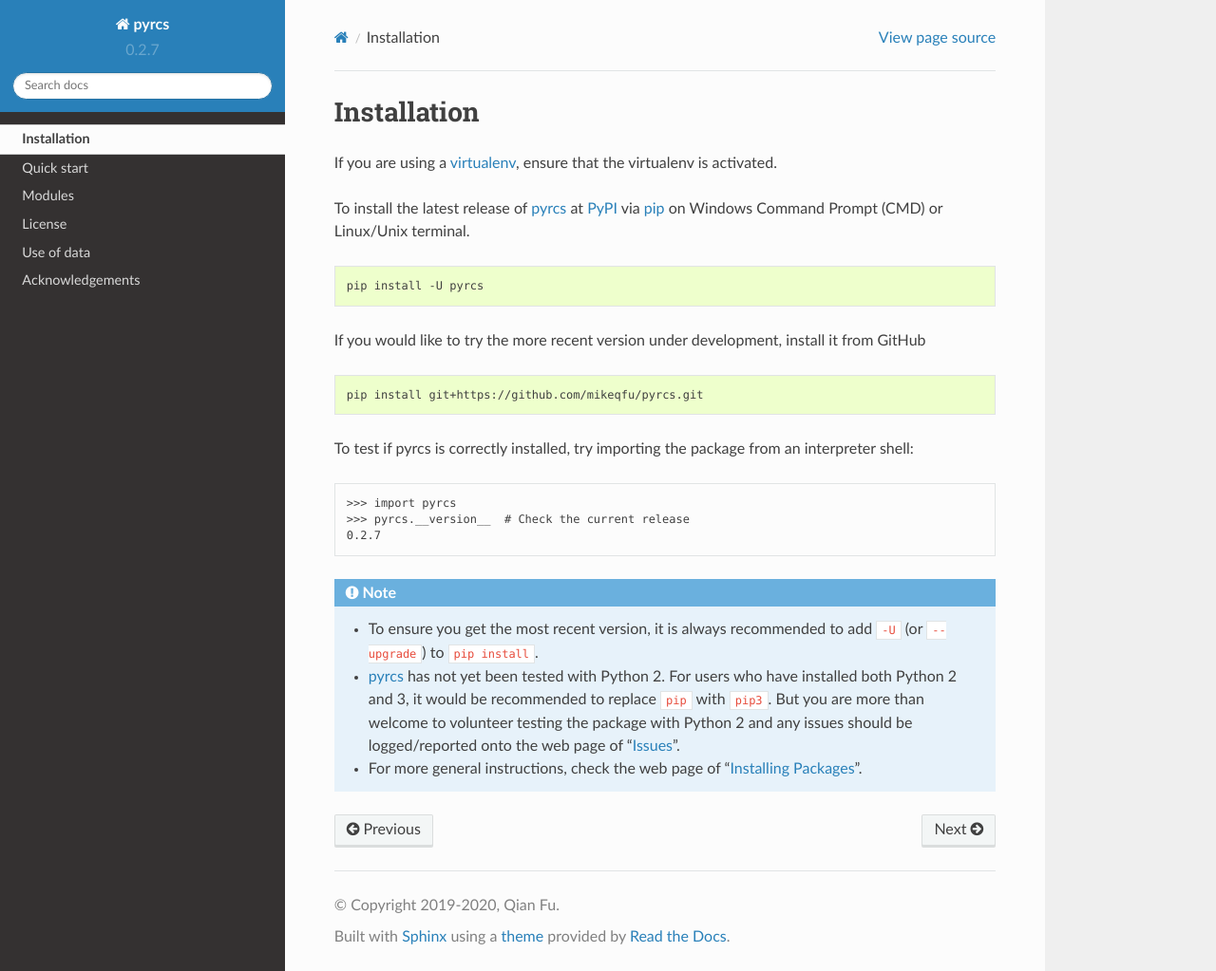
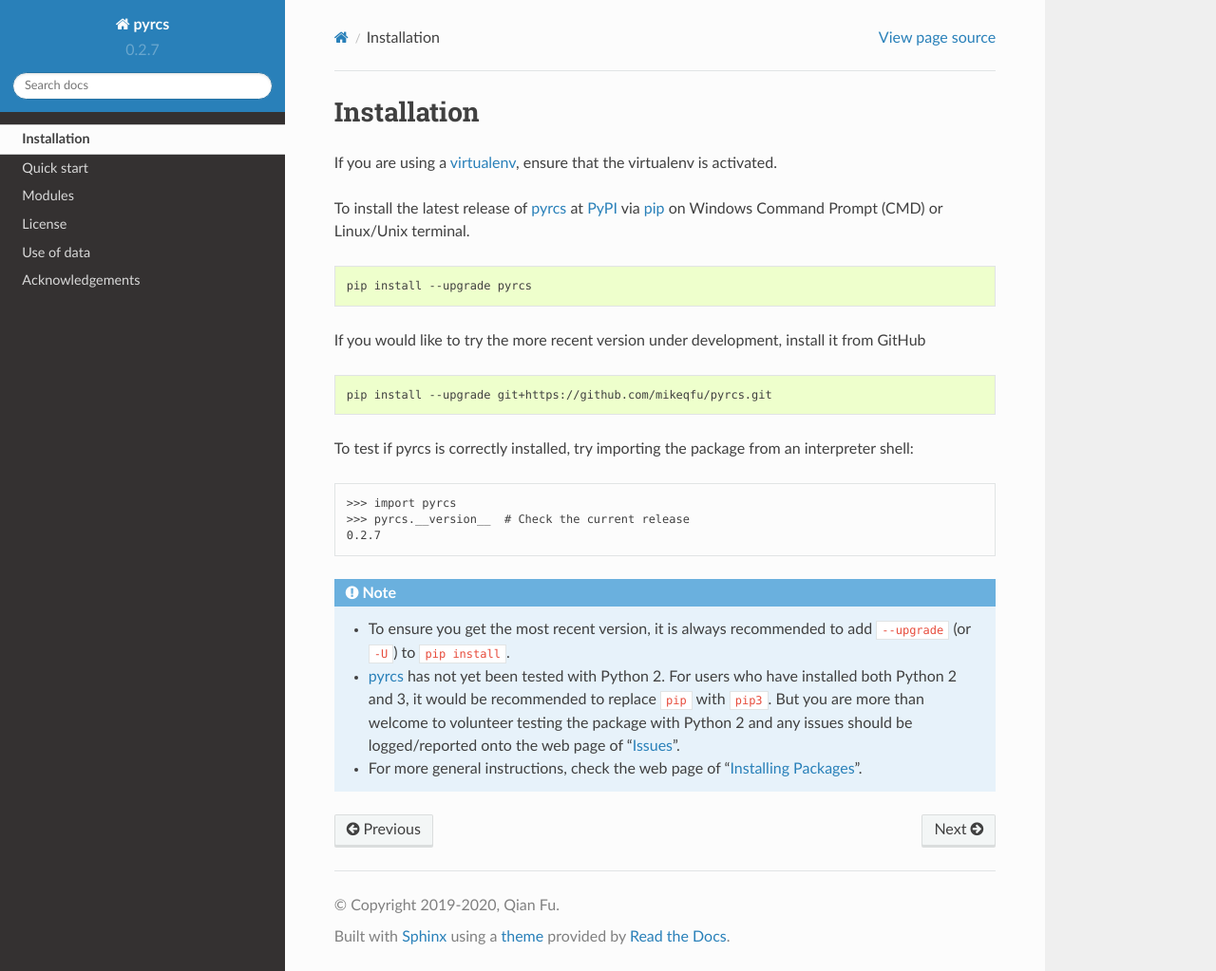
Before and after one commit to mikeqfu/pyrcs, a Sphinx documentation site: the page built from docs/source/installation.rst, in a window 1280 px wide and 1023 px high. Shown: the whole window at 95% size. Built offline with Sphinx 7.4.7 and the Read the Docs theme 2.0.0, drawn with Linux system fonts in a browser that asks for light colours.

Commit message:
modified installation.rst

```diff
--- a/docs/source/installation.rst
+++ b/docs/source/installation.rst
@@ -8,13 +8,13 @@ To install the latest release of `pyrcs <https://github.com/mikeqfu/pyrcs>`_ at
 
 .. code-block:: bash
 
-   pip install -U pyrcs
+   pip install --upgrade pyrcs
 
 If you would like to try the more recent version under development, install it from GitHub
 
 .. code-block:: bash
 
-   pip install git+https://github.com/mikeqfu/pyrcs.git
+   pip install --upgrade git+https://github.com/mikeqfu/pyrcs.git
 
 To test if pyrcs is correctly installed, try importing the package from an interpreter shell:
 
@@ -26,6 +26,6 @@ To test if pyrcs is correctly installed, try importing the package from an inter
 
 .. note::
 
-    - To ensure you get the most recent version, it is always recommended to add ``-U`` (or ``--upgrade``) to ``pip install``.
+    - To ensure you get the most recent version, it is always recommended to add ``--upgrade`` (or ``-U``) to ``pip install``.
     - `pyrcs <https://github.com/mikeqfu/pyrcs>`_ has not yet been tested with Python 2. For users who have installed both Python 2 and 3, it would be recommended to replace ``pip`` with ``pip3``. But you are more than welcome to volunteer testing the package with Python 2 and any issues should be logged/reported onto the web page of "`Issues <https://github.com/mikeqfu/pyrcs/issues>`_".
     - For more general instructions, check the web page of "`Installing Packages <https://packaging.python.org/tutorials/installing-packages>`_".
```
